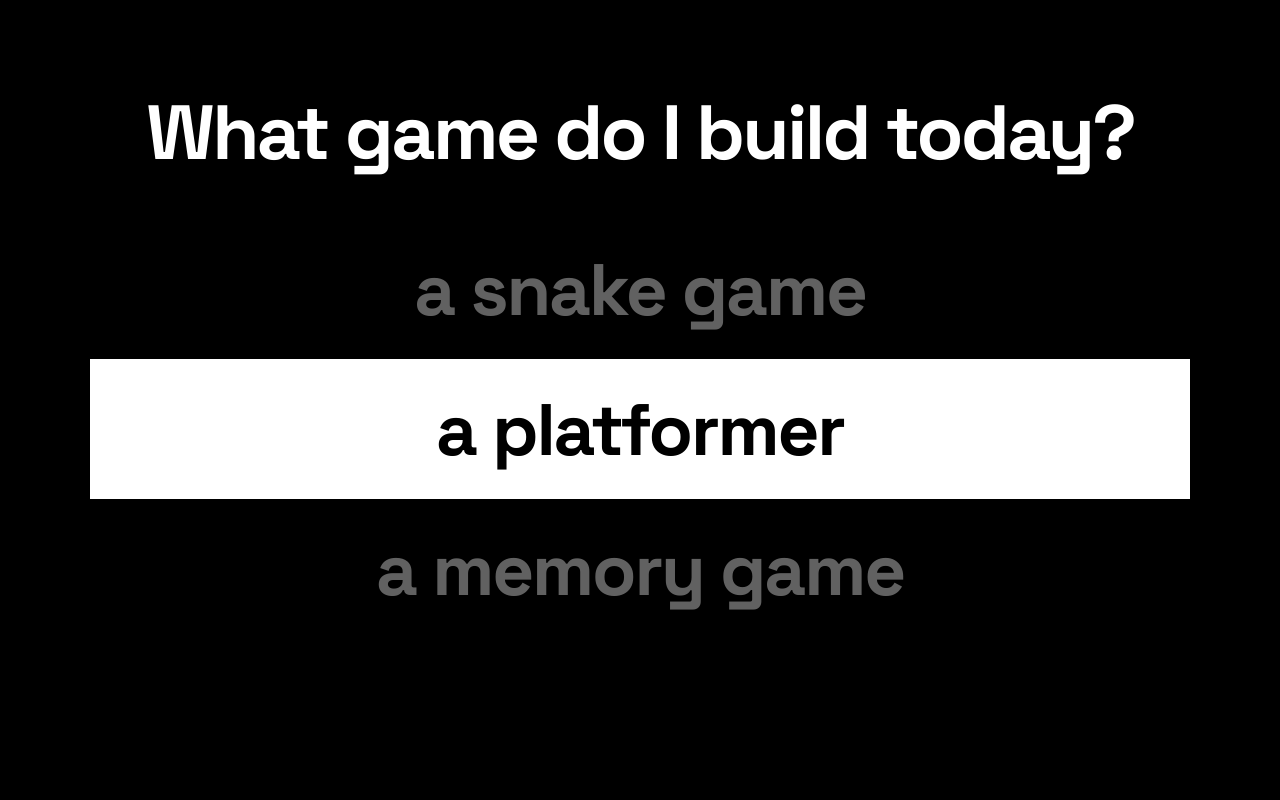
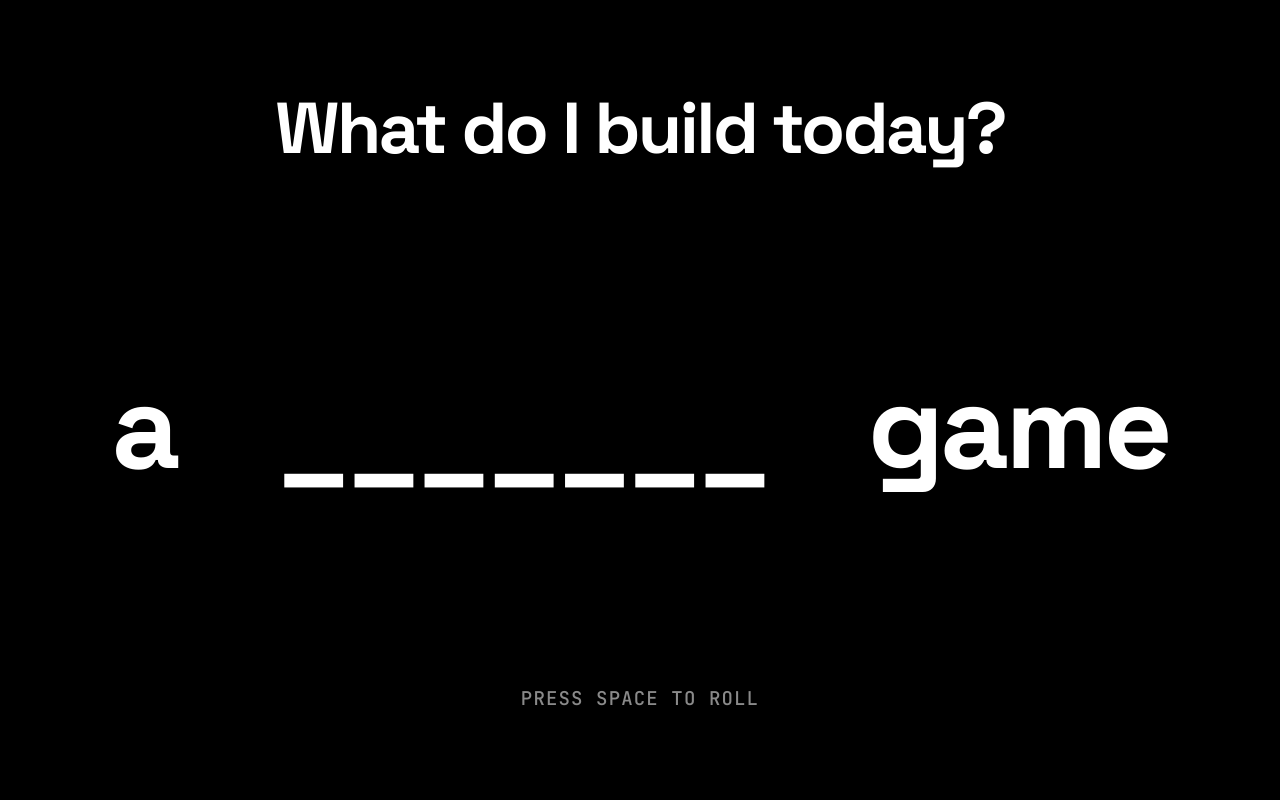
Before and after one commit to nivash-devs/game-roller, a plain HTML site: page index.html in a window 1280 px wide. Drawn offline with Linux system fonts and the light colour scheme.

Commit message:
Show a blank at rest and roll only the game type on space
The page reads 'a _______ game' until space is pressed. Only the blank rolls, and it lands on puzzle. R resets it.

```diff
--- a/index.html
+++ b/index.html
@@ -9,11 +9,11 @@
 <link rel="preconnect" href="https://fonts.gstatic.com" crossorigin>
 <link rel="stylesheet" href="https://fonts.googleapis.com/css2?family=JetBrains+Mono:wght@500&family=Space+Grotesk:wght@700&display=swap">
 <style>
-/* Layout: one centred column. A headline, then a three-row reel whose middle row is the "winner" row. Dark and flat, one yellow marker. */
+/* Layout: a headline, then one big line that reads "a _______ game". Only the blank rolls, and only when space is pressed. Pure black and white. */
 :root {
   color-scheme: dark;
-  --bg: #000000; --ink: #ffffff; --muted: #8a8a8a; --line: #2a2a2a; --mark: #ffffff; --mark-ink: #000000;
-  --row: clamp(64px, 11vw, 140px);
+  --bg: #000000; --ink: #ffffff; --muted: #8a8a8a; --mark: #ffffff; --mark-ink: #000000;
+  --big: clamp(40px, min(9.5vw, 15vh), 150px);
   --f-display: "Space Grotesk", "Segoe UI", system-ui, sans-serif;
   --f-mono: "JetBrains Mono", ui-monospace, Menlo, Consolas, monospace;
 }
@@ -21,28 +21,31 @@
 html, body { height: 100%; }
 body { margin: 0; background: var(--bg); color: var(--ink); font-family: var(--f-display); overflow: hidden;
   padding-left: max(16px, env(safe-area-inset-left, 0px)); padding-right: max(16px, env(safe-area-inset-right, 0px)); }
-#stage { height: 100%; display: flex; flex-direction: column; align-items: center; justify-content: center; gap: clamp(20px, 4vw, 48px); text-align: center; cursor: pointer; }
-h1 { margin: 0; font-weight: 700; font-size: clamp(34px, 6vw, 92px); line-height: 1.02; letter-spacing: -0.035em; text-wrap: balance; max-width: 15em; opacity: 0; transform: translateY(24px); }
-h1 em { font-style: normal; background: var(--mark); color: var(--mark-ink); border-radius: 0; padding: 0 0.14em; }
-#win { position: relative; width: min(100%, 1100px); height: calc(var(--row) * 3); overflow: hidden; opacity: 0; }
-#mark { position: absolute; left: 0; right: 0; top: var(--row); height: var(--row); background: var(--mark); border-radius: 0; transform: scaleX(0); transform-origin: left center; }
-#reel { position: absolute; left: 0; right: 0; top: 0; will-change: transform; }
-.row { height: var(--row); display: flex; align-items: center; justify-content: center; font-weight: 700; font-size: calc(var(--row) * 0.52); letter-spacing: -0.03em; white-space: nowrap; }
-#hint { font: 500 clamp(13px, 1.6vw, 20px)/1 var(--f-mono); color: var(--muted); letter-spacing: 0.06em; transition: opacity 0.6s; }
-@media (prefers-reduced-motion: reduce) { h1 { transform: none; } }
+#stage { height: 100%; display: flex; flex-direction: column; align-items: center; justify-content: center; gap: clamp(16px, 3.5vh, 44px); text-align: center; }
+h1 { margin: 0; font-weight: 700; font-size: clamp(30px, min(6vw, 9vh), 92px); line-height: 1.02; letter-spacing: -0.035em; text-wrap: balance; max-width: 15em; opacity: 0; transform: translateY(24px); }
+#line { --row: 1.3em; display: flex; align-items: center; justify-content: center; gap: 0.28em; font-size: var(--big); font-weight: 700; letter-spacing: -0.035em; line-height: 1; white-space: nowrap; opacity: 0; }
+#win { position: relative; width: 5.2em; height: calc(var(--row) * 3); overflow: hidden; }
+#mark { position: absolute; left: 0; right: 0; top: var(--row); height: var(--row); background: var(--mark); transform: scaleX(0); transform-origin: left center; }
+#blank, #reel { transition: opacity 0.14s; }
+#blank { position: absolute; left: 0; right: 0; top: var(--row); height: var(--row); display: flex; align-items: center; justify-content: center; }
+#reel { position: absolute; left: 0; right: 0; top: 0; opacity: 0; will-change: transform; }
+.row { height: var(--row); display: flex; align-items: center; justify-content: center; }
+#hint { font: 500 clamp(12px, 1.5vw, 19px)/1 var(--f-mono); color: var(--muted); letter-spacing: 0.06em; transition: opacity 0.4s; min-height: 1em; }
+@media (prefers-reduced-motion: reduce) { h1 { transform: none; } #blank, #reel { transition: none; } }
 </style>
 
 <div id="stage">
-  <h1>What game do I build today?</h1>
-  <div id="win" aria-live="polite"><div id="mark"></div><div id="reel"></div></div>
-  <div id="hint">CLICK OR PRESS SPACE TO ROLL AGAIN. M MUTES</div>
+  <h1>What do I build today?</h1>
+  <div id="line" aria-live="polite"><span>a</span><div id="win"><div id="mark"></div><div id="blank">_______</div><div id="reel"></div></div><span>game</span></div>
+  <div id="hint">PRESS SPACE TO ROLL</div>
 </div>
 
 <script>
 (function () {
-  var ITEMS = ["a snake game", "a platformer", "a memory game", "a space shooter", "a puzzle game", "a racing game", "a clicker game", "a quiz game", "a pong game", "a maze game", "a card game", "a rhythm game", "a runner game", "a tower defense"];
-  var FIRST = ITEMS.indexOf("a platformer");   // every roll lands on "a platformer"
-  var LOOPS = 9, DUR = 3.8;           // reel length, and how long the roll takes (seconds)
+  var ITEMS = ["puzzle", "racing", "snake", "memory", "shooter", "quiz", "maze", "card", "rhythm", "runner", "clicker", "platform", "physics"];
+  var TARGET = ITEMS.indexOf("puzzle");       // every roll lands on "puzzle"
+  var LOOPS = 9, DUR = 3.8;                    // reel length, and how long a roll takes (seconds)
+  var REST = "PRESS SPACE TO ROLL", DONE = "SPACE ROLLS AGAIN. R RESETS. M MUTES";
   var $ = function (id) { return document.getElementById(id); };
   var clamp = function (x) { return Math.min(1, Math.max(0, x)); };
   // The motion-design skill's ease-out-quart curve: cubic-bezier(.165, .84, .44, 1)
@@ -54,7 +57,7 @@ h1 em { font-style: normal; background: var(--mark); color: var(--mark-ink); bor
   })(0.165, 0.84, 0.44, 1);
   var reduce = window.matchMedia && window.matchMedia("(prefers-reduced-motion: reduce)").matches;
 
-  // Sound: made live with the Web Audio API, so there are no files to load. Browsers keep it silent until the page has been clicked or a key pressed.
+  // Sound: made live with the Web Audio API, so there are no files to load. A key press unlocks it.
   var AC = window.AudioContext || window.webkitAudioContext, ac = null, muted = false;
   function audio() {
     if (!AC) return null;
@@ -76,8 +79,9 @@ h1 em { font-style: normal; background: var(--mark); color: var(--mark-ink); bor
   var reel = $("reel"), rows = [];
   for (var l = 0; l < LOOPS; l++) ITEMS.forEach(function (t) { var r = document.createElement("div"); r.className = "row"; r.textContent = t; reel.appendChild(r); rows.push(r); });
 
-  var raf = 0, startAt = 0, from = 0, to = 0, landed = -1, last = FIRST, rolled = false;
+  var raf = 0, startAt = 0, from = 0, to = 0, landed = -1, rolled = false, busy = false, hintBase = REST, hintTimer = 0;
   function rowPx() { return rows[0].getBoundingClientRect().height; }
+  function setHint(text, on) { $("hint").textContent = text; $("hint").style.opacity = on ? 1 : 0; }
   function paint(pos, win) {
     var h = rowPx(); reel.style.transform = "translateY(" + (-pos * h) + "px)";
     var c = pos + 1;                          // the middle row of three
@@ -87,52 +91,59 @@ h1 em { font-style: normal; background: var(--mark); color: var(--mark-ink); bor
       rows[i].style.color = (win && i === landed) ? "var(--mark-ink)" : "var(--ink)";
     }
   }
-  function roll(target) {
-    cancelAnimationFrame(raf);
+  function roll() {
+    if (busy) return;                           // ignore presses while it is rolling
+    busy = true; clearTimeout(hintTimer); cancelAnimationFrame(raf);
     landed = -1; $("mark").style.transform = "scaleX(0)"; rows.forEach(function (r) { r.style.color = "var(--ink)"; });
-    var n = ITEMS.length; from = rolled ? last - 1 + n : Math.floor(Math.random() * n); rolled = true;
-    landed = (LOOPS - 2) * n + target; to = landed - 1;    // land the winner in the middle row
-    last = target; startAt = performance.now();
-    $("hint").style.opacity = 0;
-    if (reduce) { paint(to, true); $("mark").style.transform = "scaleX(1)"; return; }
-    var prevPos = from, prevT = 0, lastF = Math.floor(from), lastTickAt = -1, landFx = false, win = $("win");
+    var n = ITEMS.length; from = rolled ? TARGET - 1 + n : Math.floor(Math.random() * n); rolled = true;
+    landed = (LOOPS - 2) * n + TARGET; to = landed - 1;     // land the winner in the middle row
+    startAt = performance.now();
+    paint(from, false); $("blank").style.opacity = 0; reel.style.opacity = 1; setHint(hintBase, false);
+    if (reduce) { paint(to, true); $("mark").style.transform = "scaleX(1)"; finish(); return; }
+    var prevPos = from, prevT = 0, lastF = Math.floor(from), lastTickAt = -1, landFx = false;
     reel.style.filter = "none";
     (function tick(now) {
       var t = (now - startAt) / 1000, p = ease(clamp(t / DUR)), pos = from + (to - from) * p;
       paint(pos, false);
       var speed = t > prevT ? Math.abs(pos - prevPos) / (t - prevT) : 0;           // rows per second
       prevPos = pos; prevT = t;
-      // a tick each time a game passes the middle (never faster than about 35 a second)
+      // a tick each time a word passes the middle (never faster than about 35 a second)
       var f = Math.floor(pos); if (f !== lastF) { lastF = f; if (t - lastTickAt > 0.028) { lastTickAt = t; playTick(); } }
       // motion blur while it is fast
-      if (!reduce) reel.style.filter = speed > 4 ? "blur(" + Math.min(2.5, speed / 45).toFixed(2) + "px)" : "none";
-      // the marker sweeps in as the reel settles
+      reel.style.filter = speed > 4 ? "blur(" + Math.min(2.5, speed / 45).toFixed(2) + "px)" : "none";
+      // the white bar sweeps in as the reel settles, and the winning word fades to black
       var m = ease(clamp((t - (DUR - 0.5)) / 0.55)); $("mark").style.transform = "scaleX(" + m + ")";
       var cm = clamp((m - 0.25) / 0.5), v = Math.round(255 * (1 - cm)); if (cm > 0) rows[landed].style.color = "rgb(" + v + "," + v + "," + v + ")";
-      // landing: a thump and a chime
-      if (!landFx && t >= DUR - 0.02) { landFx = true; playLand(); }
+      if (!landFx && t >= DUR - 0.02) { landFx = true; playLand(); }      // a thump and a chime
       if (t < DUR + 0.6) raf = requestAnimationFrame(tick);
-      else { paint(to, true); reel.style.filter = "none"; setTimeout(function () { $("hint").style.opacity = 1; }, 1200); }
+      else { paint(to, true); reel.style.filter = "none"; finish(); }
     })(performance.now());
   }
-  function again() { roll(FIRST); }
+  function finish() { busy = false; hintBase = DONE; hintTimer = setTimeout(function () { setHint(DONE, true); }, 1200); }
+  function reset() {                             // back to "a _______ game"
+    cancelAnimationFrame(raf); clearTimeout(hintTimer); busy = false; rolled = false; landed = -1;
+    $("mark").style.transform = "scaleX(0)"; reel.style.opacity = 0; reel.style.filter = "none"; $("blank").style.opacity = 1;
+    rows.forEach(function (r) { r.style.color = "var(--ink)"; }); hintBase = REST; setHint(REST, true);
+  }
 
-  // Intro: the headline rises in, the reel fades up, then the first roll starts
-  function intro() {
-    var h1 = document.querySelector("h1"), win = $("win"), t0 = performance.now();
+  // Intro: the headline rises in and the line fades up. Nothing rolls until space is pressed.
+  (function intro() {
+    var h1 = document.querySelector("h1"), line = $("line"), t0 = performance.now();
     (function f(now) {
       var t = (now - t0) / 1000, a = ease(clamp(t / 0.6)), b = ease(clamp((t - 0.25) / 0.6));
-      h1.style.opacity = a; h1.style.transform = "translateY(" + (24 * (1 - a)) + "px)"; win.style.opacity = b;
-      if (t < 1.0) requestAnimationFrame(f); else { h1.style.opacity = 1; h1.style.transform = "none"; win.style.opacity = 1; }
+      h1.style.opacity = a; h1.style.transform = "translateY(" + (24 * (1 - a)) + "px)"; line.style.opacity = b;
+      if (t < 1.0) requestAnimationFrame(f); else { h1.style.opacity = 1; h1.style.transform = "none"; line.style.opacity = 1; }
     })(t0);
-    paint(Math.floor(Math.random() * ITEMS.length), false);
-    setTimeout(function () { roll(FIRST); }, 700);
-  }
-  $("stage").addEventListener("click", function () { audio(); again(); });
-  document.addEventListener("keydown", function (e) { if (e.key === "m" || e.key === "M") { muted = !muted; $("hint").textContent = muted ? "SOUND OFF. PRESS M FOR SOUND" : "CLICK OR PRESS SPACE TO ROLL AGAIN. M MUTES"; $("hint").style.opacity = 1; return; } audio(); if (e.code === "Space" || e.key === "Enter" || e.key === "r" || e.key === "R") { e.preventDefault(); again(); } });
-  window.addEventListener("resize", function () { if (landed >= 0 && performance.now() - startAt > DUR * 1000) paint(to, true); });
-  audio();
-  intro();
+    paint(0, false);
+  })();
+
+  document.addEventListener("keydown", function (e) {
+    var k = e.key;
+    if (k === "m" || k === "M") { muted = !muted; $("hint").textContent = muted ? "SOUND OFF. PRESS M FOR SOUND" : hintBase; $("hint").style.opacity = 1; return; }
+    if (k === " " || k === "Enter") { e.preventDefault(); audio(); roll(); }
+    else if (k === "r" || k === "R" || k === "Escape" || k === "Backspace") { e.preventDefault(); reset(); }
+  });
+  window.addEventListener("resize", function () { if (landed >= 0 && !busy) paint(to, true); });
 })();
 </script>
 
```
Also changed, not shown: 1 other file.
